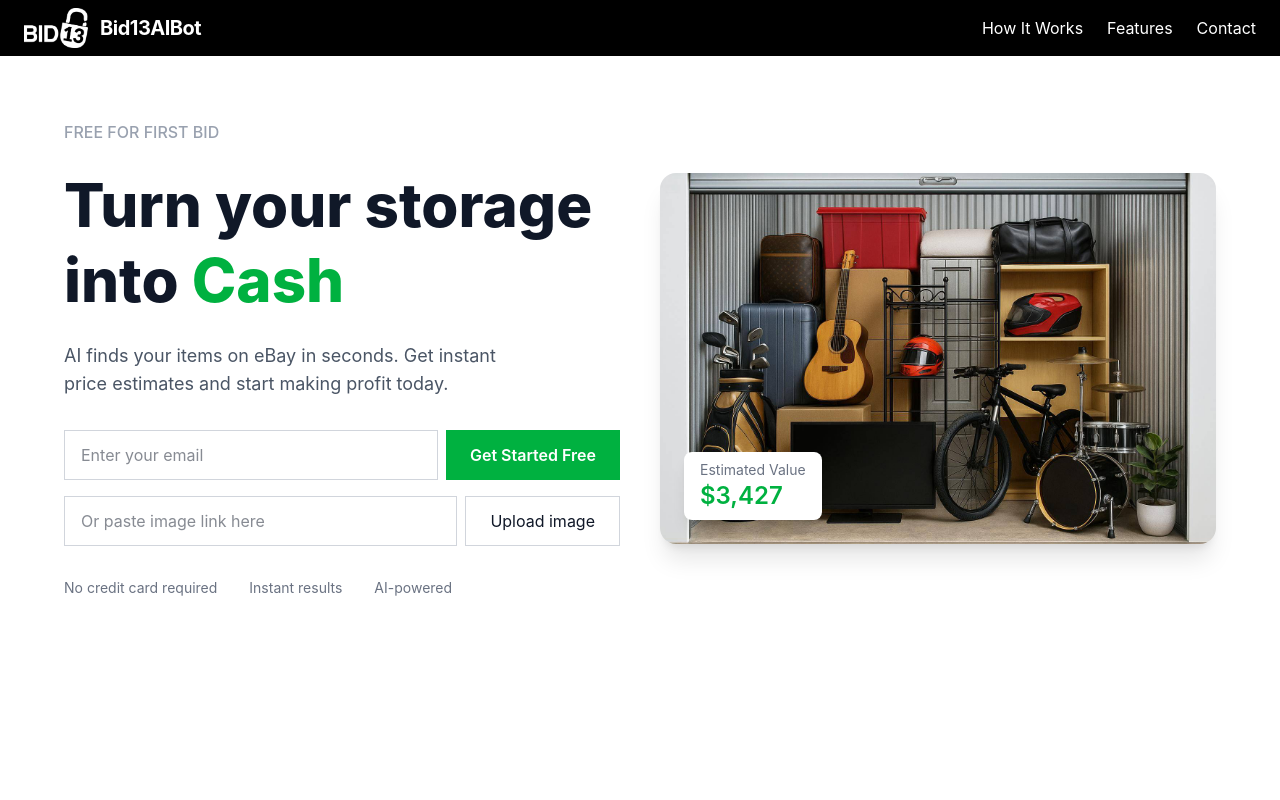
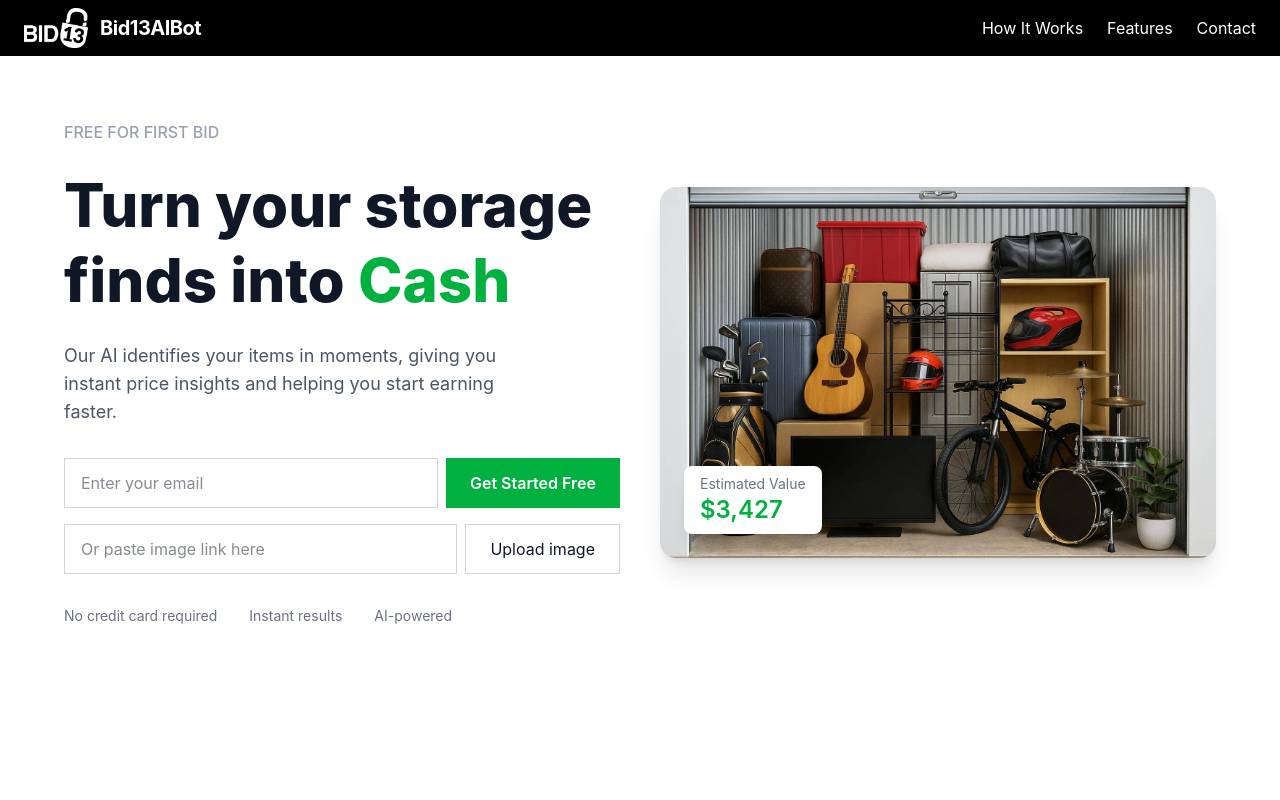
Before and after one commit to anastasia-kvitka/containers-bid, a Next.js app: page / in a window 1280 px wide. Shown: the top 800 px of the page. Built offline with nearby package versions, Linux system fonts and the light colour scheme.

Commit message:
Updated Hero page

```diff
--- a/app/components/Hero.tsx
+++ b/app/components/Hero.tsx
@@ -50,11 +50,12 @@ export default function Hero() {
             FREE for First Bid
           </p>
           <h2 className="text-4xl md:text-6xl font-extrabold leading-tight">
-            Turn your storage into <span className="text-brand">Cash</span>
+            Turn your storage finds into{" "}
+            <span className="text-brand">Cash</span>
           </h2>
           <p className="mt-6 text-lg text-gray-600 max-w-md">
-            AI finds your items on eBay in seconds. Get instant price estimates
-            and start making profit today.
+            Our AI identifies your items in moments, giving you instant price
+            insights and helping you start earning faster.
           </p>
 
           <form onSubmit={handleSubmit} className="mt-8 space-y-4">
```
